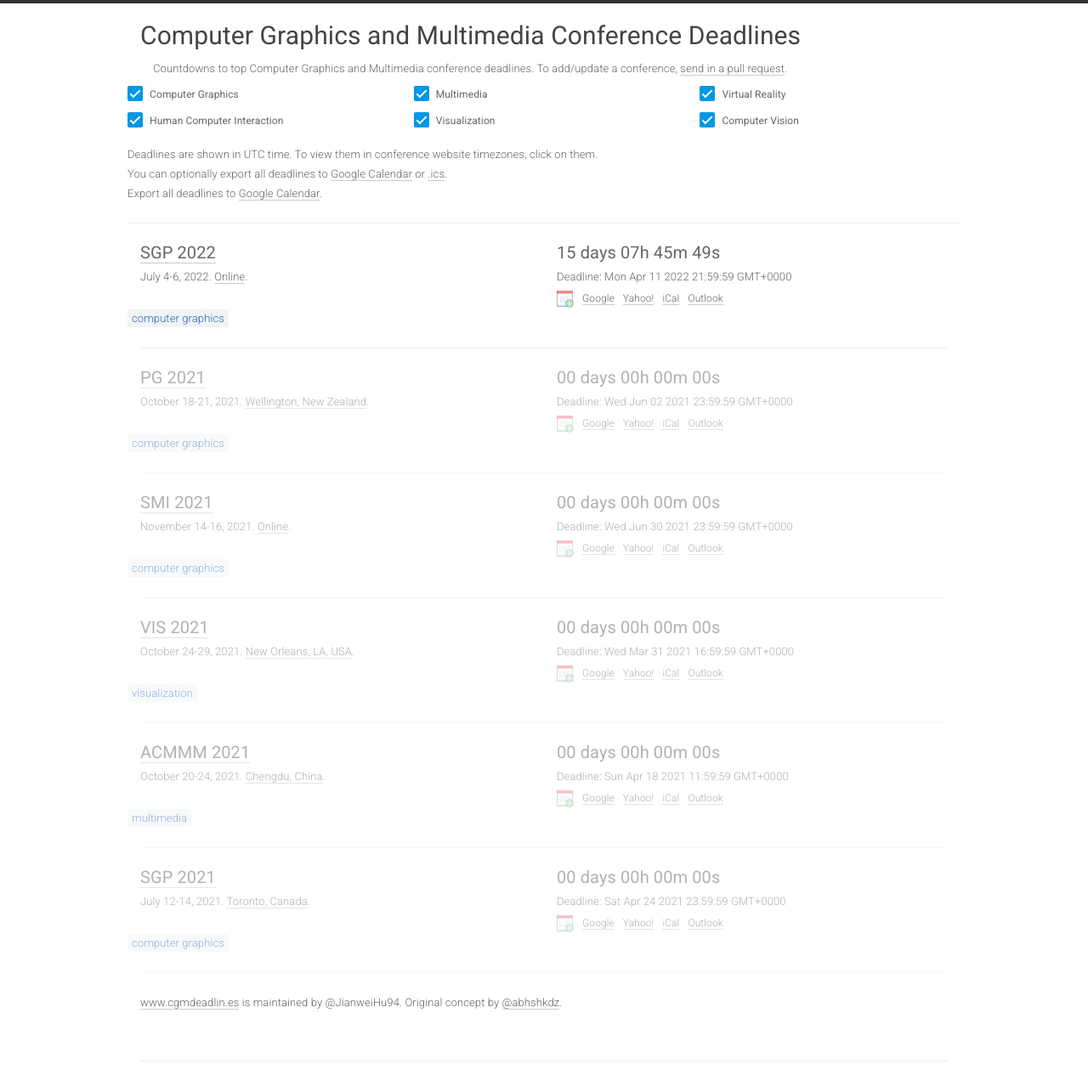
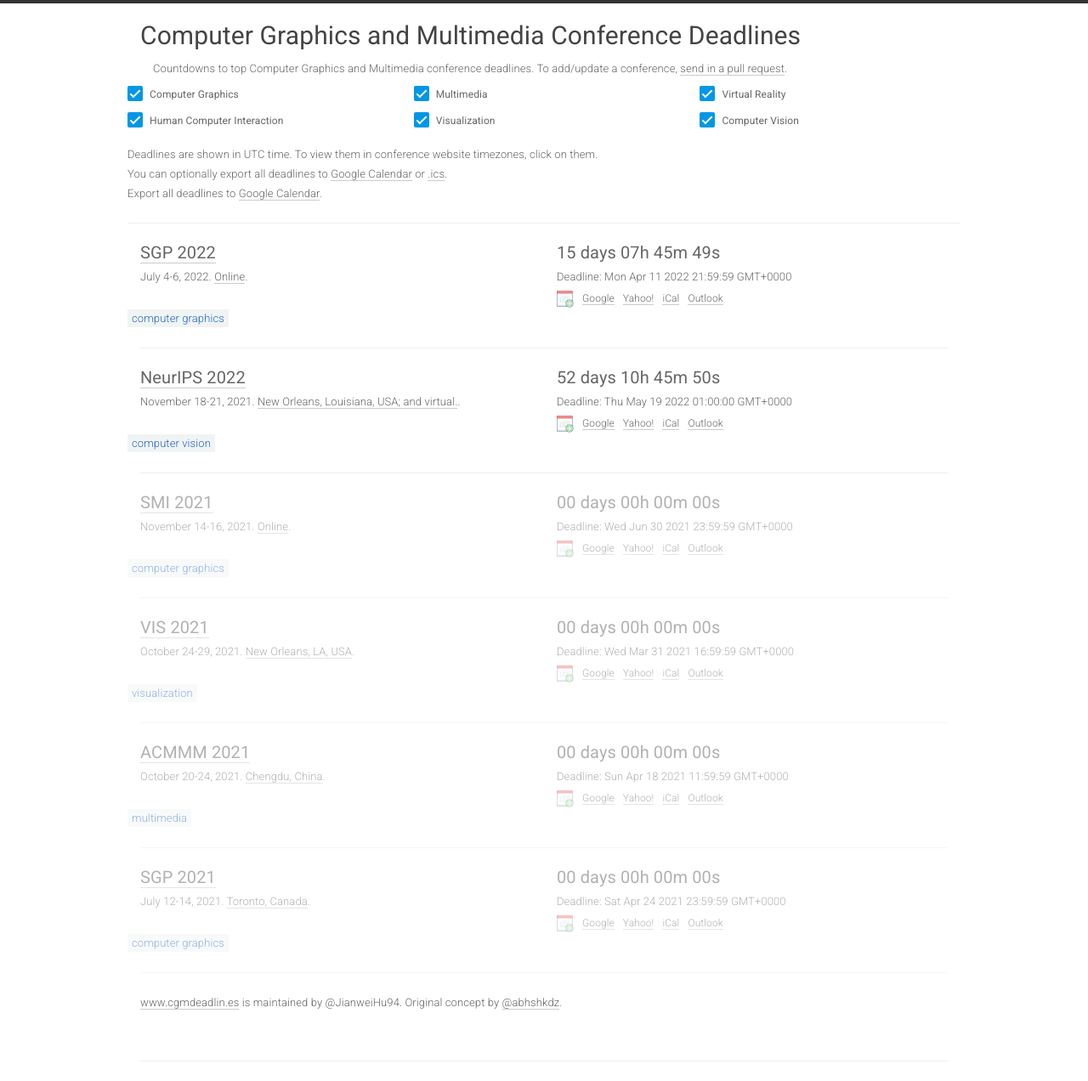
Before and after one commit to JianweiHu94/cgm-deadlines, a Jekyll site: the page built from index.html, in a window 1280 px wide. Shown: the whole page at 85% size. Built offline with Jekyll 4.4.1, drawn with Linux system fonts in a browser that asks for light colours; nearby versions of some CDN libraries.

Commit message:
Update conferences.yml

```diff
--- a/_data/conferences.yml
+++ b/_data/conferences.yml
@@ -11,17 +11,15 @@
   place: Online
   sub: CG
 
-
-
-- title: PG
-  year: 2021
-  id: pg2021
-  link: https://pg2021.org/
-  deadline: '2021-06-02 23:59:59'
-  timezone: UTC
-  place: Wellington, New Zealand
-  date: October 18-21, 2021
-  sub: CG
+- title: NeurIPS
+  year: 2022
+  id: nips2022
+  link: https://neurips.cc/Conferences/2022/
+  deadline: '2022-05-19 01:00:00'
+  timezone: PDT
+  place: New Orleans, Louisiana, USA; and virtual.
+  date: November 18-21, 2021
+  sub: CV
 
 - title: SMI
   year: 2021
```
